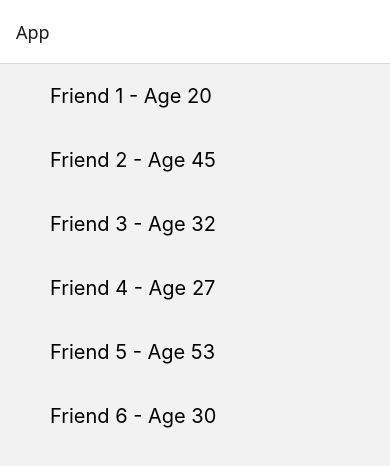
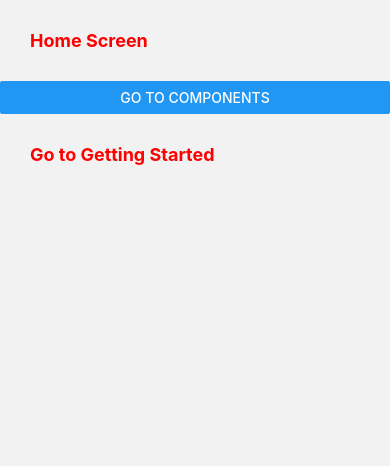
Before and after one commit to anurajghosh/my_first_native, a React Native app: screen /Home in a window 390 px wide. Shown: the top 466 px of the page. Built offline with nearby package versions, Linux system fonts and the light colour scheme.

Commit message:
onPress, touchable opacity

```diff
--- a/App.js
+++ b/App.js
@@ -7,20 +7,22 @@ import ListScreen from './src/screens/ListScreen';
 
 const Stack = createStackNavigator();
 
-export default function App() {
-  return (
-    <NavigationContainer>
+const AppNavigator = () => (
   <Stack.Navigator
-        initialRouteName="List"
+    initialRouteName="Home"
     screenOptions={{
-          title: 'App',
+      headerShown: false,
     }}
   >
-        {/* <Stack.Screen name="Home" component={HomeScreen} />
-        <Stack.Screen name="Components" component={ComponentsScreen} /> */}
+    <Stack.Screen name="Home" component={HomeScreen} />
+    <Stack.Screen name="Components" component={ComponentsScreen} />
     <Stack.Screen name="GettingStarted" component={GettingStarted} />
     <Stack.Screen name="List" component={ListScreen} />
   </Stack.Navigator>
+);
+
+export default () => (
+  <NavigationContainer>
+    <AppNavigator />
   </NavigationContainer>
 );
-}
--- a/src/screens/HomeScreen.js
+++ b/src/screens/HomeScreen.js
@@ -1,4 +1,4 @@
-import { View, Text, Button, StyleSheet } from 'react-native';
+import { View, Text, Button, StyleSheet, TouchableOpacity } from 'react-native';
 
 export default function HomeScreen({ navigation }) {
   return (
@@ -8,6 +8,9 @@ export default function HomeScreen({ navigation }) {
         title="Go to Components"
         onPress={() => navigation.navigate('Components')}
       />
+      <TouchableOpacity onPress={() => navigation.navigate('GettingStarted')}>
+        <Text style={styles.text}>Go to Getting Started</Text>
+      </TouchableOpacity>
     </View>
   );
 }
```
Also changed, not shown: 1 other file (tests, documents, lock files or other folders). Lines whose indentation alone changed are shown as unchanged.
